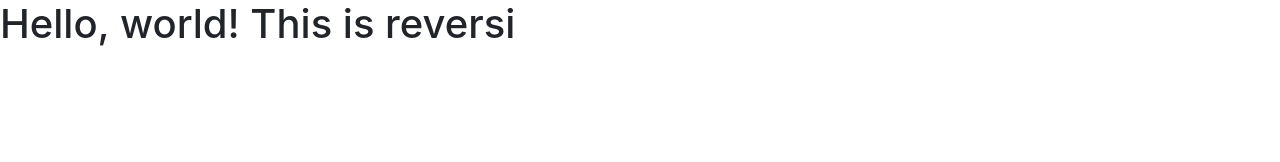
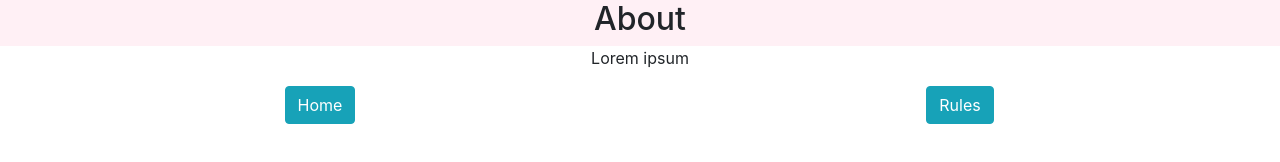
Before and after one commit to joycezxu/reversi, a website: page public/index.html in a window 1280 px wide. Drawn offline with nearby package versions, Linux system fonts and the light colour scheme.

Commit message:
Update index.html

```diff
--- a/public/index.html
+++ b/public/index.html
@@ -5,15 +5,42 @@
     <meta charset="utf-8">
     <meta name="viewport" content="width=device-width, initial-scale=1, shrink-to-fit=no">
 
+  <style>
+    #header-row {
+        background-image: url("assets/images/gradient.jpg");
+    }
+</style>
+
     <!-- Bootstrap CSS -->
     <link rel="stylesheet" href="https://stackpath.bootstrapcdn.com/bootstrap/4.1.1/css/bootstrap.min.css" integrity="sha384-WskhaSGFgHYWDcbwN70/dfYBj47jz9qbsMId/iRN3ewGhXQFZCSftd1LZCfmhktB" crossorigin="anonymous">
 
     <title>Hello, world!</title>
   </head>
   <body>
-    <h1>Hello, world! This is reversi</h1>
+    <div class="container-fluid text-center">
+      <div class="row" id="header-row">
+        <div class="col">
+          <h2>About</h2>
+         </div>
+      </div>
+      <div class="row">
+         <div class="col">
+            <p>Lorem ipsum</p>
+        </div>
+      </div>
 
-    <!-- Optional JavaScript -->
+      <div class="row">
+        <div class="col">
+          <a href="index.html" class="btn btn-large btn-info">Home</a>
+        </div>
+
+        <div class="col">
+          <a href="https://en.wikipedia.org/wiki/Reversi" class="btn btn-large btn-info">Rules</a>
+        </div>
+      </div>
+    </div>
+
+
     <!-- jQuery first, then Popper.js, then Bootstrap JS -->
     <script src="https://code.jquery.com/jquery-3.3.1.slim.min.js" integrity="sha384-q8i/X+965DzO0rT7abK41JStQIAqVgRVzpbzo5smXKp4YfRvH+8abtTE1Pi6jizo" crossorigin="anonymous"></script>
     <script src="https://cdnjs.cloudflare.com/ajax/libs/popper.js/1.14.3/umd/popper.min.js" integrity="sha384-ZMP7rVo3mIykV+2+9J3UJ46jBk0WLaUAdn689aCwoqbBJiSnjAK/l8WvCWPIPm49" crossorigin="anonymous"></script>
```
